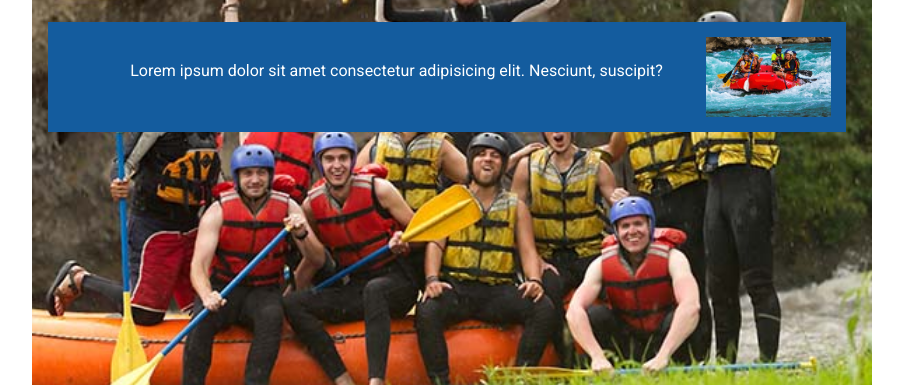
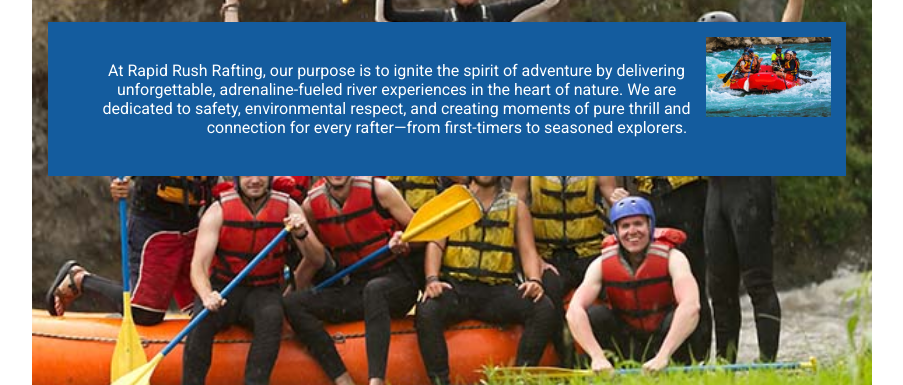
Before and after one commit to RoosvelthVazquez/wdd130, a plain HTML site: page wwr/about.html in a window 1280 px wide. Shown: the part 415-800 px from the top of the page, without its empty margins (188-1091 px from the left). Drawn offline with Linux system fonts and the light colour scheme.

Commit message:
has been edited again

```diff
--- a/wwr/about.html
+++ b/wwr/about.html
@@ -38,7 +38,7 @@
             <h1>Rapid Rush Rafting Company</h1>
             <article>
             <img src="images/happy-clients.jpg" alt="Happy clients">
-            <p>Lorem ipsum dolor sit amet consectetur adipisicing elit. Nesciunt, suscipit?</p>
+            <p>At Rapid Rush Rafting, our purpose is to ignite the spirit of adventure by delivering unforgettable, adrenaline-fueled river experiences in the heart of nature. We are dedicated to safety, environmental respect, and creating moments of pure thrill and connection for every rafter—from first-timers to seasoned explorers.</p>
         </article>
         </div>
 
```
